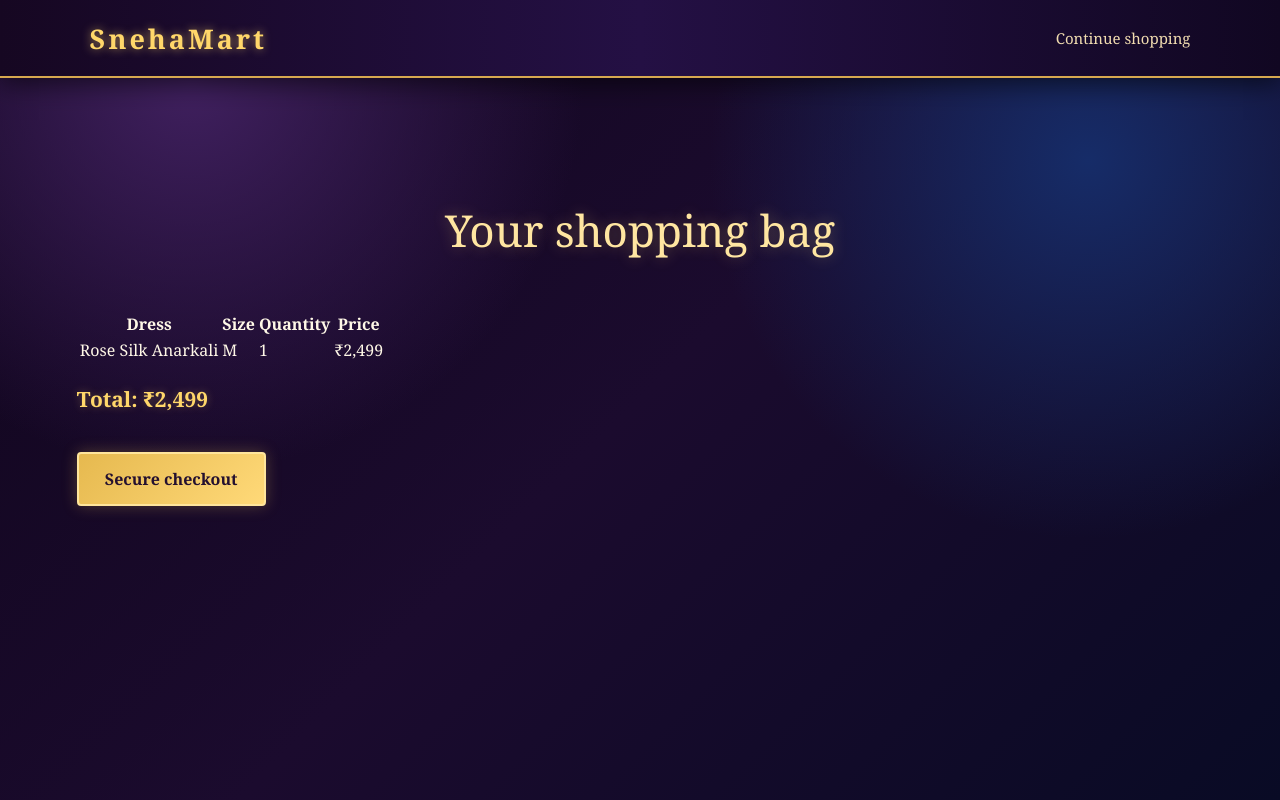
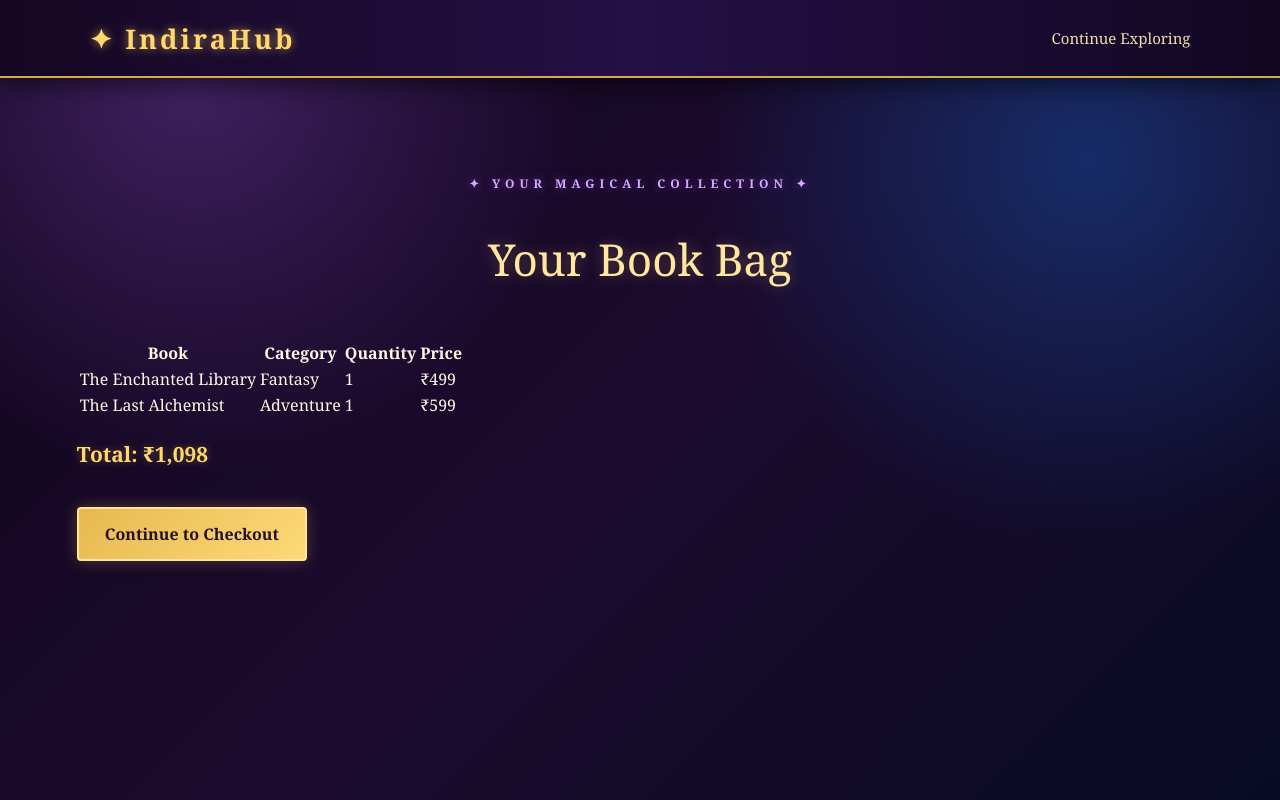
Before and after one commit to Sriindirapriyadharshini/IndiraHub, a plain HTML site: page cart.html in a window 1280 px wide. Drawn offline with Linux system fonts and the light colour scheme.

Commit message:
Revamp cart.html for book collection display
Updated the cart page to reflect a new book-themed design with updated titles, categories, and prices.

```diff
--- a/cart.html
+++ b/cart.html
@@ -1,15 +1,135 @@
 <!-- cart.html -->
+
 <!doctype html>
-<html><head><title>Your Bag | SnehaMart</title><link rel="stylesheet" href="style.css"></head>
+
+<html lang="en">
+
+<head>
+
+    <meta charset="UTF-8">
+
+    <meta name="viewport" content="width=device-width, initial-scale=1">
+
+    <title>Book Bag | IndiraHub</title>
+
+    <link rel="stylesheet" href="style.css">
+
+</head>
+
 <body>
-<nav class="nav"><a class="brand" href="product.html">SnehaMart</a><div class="nav-links"><a href="product.html">Continue shopping</a></div></nav>
+
+
+<nav class="nav">
+
+    <a class="brand" href="product.html">
+        ✦ IndiraHub
+    </a>
+
+    <div class="nav-links">
+
+        <a href="product.html">
+            Continue Exploring
+        </a>
+
+    </div>
+
+</nav>
+
+
 <main class="section">
-  <h2>Your shopping bag</h2>
-  <table class="table">
-    <tr><th>Dress</th><th>Size</th><th>Quantity</th><th>Price</th></tr>
-    <tr><td>Rose Silk Anarkali</td><td>M</td><td>1</td><td>₹2,499</td></tr>
-  </table>
-  <p class="price">Total: ₹2,499</p>
-  <a class="button" href="orders.html">Secure checkout</a>
+
+
+    <p class="section-label">
+        ✦ YOUR MAGICAL COLLECTION ✦
+    </p>
+
+
+    <h2>
+        Your Book Bag
+    </h2>
+
+
+    <table class="table">
+
+        <tr>
+
+            <th>
+                Book
+            </th>
+
+            <th>
+                Category
+            </th>
+
+            <th>
+                Quantity
+            </th>
+
+            <th>
+                Price
+            </th>
+
+        </tr>
+
+
+        <tr>
+
+            <td>
+                The Enchanted Library
+            </td>
+
+            <td>
+                Fantasy
+            </td>
+
+            <td>
+                1
+            </td>
+
+            <td>
+                ₹499
+            </td>
+
+        </tr>
+
+
+        <tr>
+
+            <td>
+                The Last Alchemist
+            </td>
+
+            <td>
+                Adventure
+            </td>
+
+            <td>
+                1
+            </td>
+
+            <td>
+                ₹599
+            </td>
+
+        </tr>
+
+
+    </table>
+
+
+    <p class="price">
+        Total: ₹1,098
+    </p>
+
+
+    <a class="button" href="orders.html">
+        Continue to Checkout
+    </a>
+
+
 </main>
-</body></html>
+
+
+</body>
+
+</html>
```
